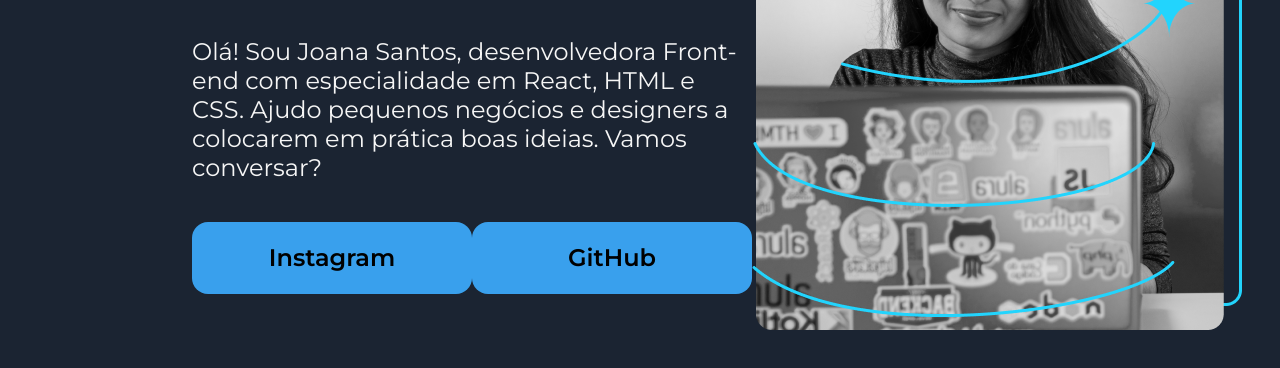
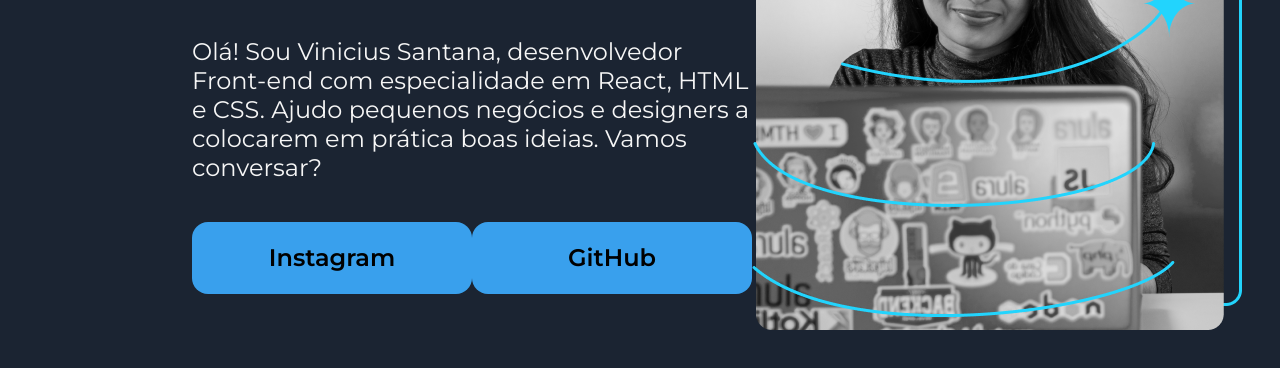
Before and after one commit to VStwokey/Alura-Figma, a plain HTML site: page index.html in a window 1280 px wide. Shown: the part 348-716 px from the top of the page. Drawn offline with nearby package versions, Linux system fonts and the light colour scheme.

Commit message:
Projeto Figma

```diff
--- a/index.html
+++ b/index.html
@@ -12,7 +12,7 @@
     <main class="apresentacao">
         <section class="apresentacao__conteudo">
             <h1 class="apresentacao__conteudo__titulo"> Eleve seu negócio digital a outro nível <strong class="titulo-destaque">com um Front-end de qualidade!</strong></h1>
-            <p class="apresentacao__conteudo__texto">Olá! Sou Joana Santos, desenvolvedora Front-end com especialidade em React, HTML e CSS. Ajudo pequenos negócios e designers a colocarem em prática boas ideias. Vamos conversar?</p>
+            <p class="apresentacao__conteudo__texto">Olá! Sou Vinicius Santana, desenvolvedor Front-end com especialidade em React, HTML e CSS. Ajudo pequenos negócios e designers a colocarem em prática boas ideias. Vamos conversar?</p>
             <div class="apresentacao__links">
                 <a class="apresentacao__links__link" href="https://www.instagram.com/vstwokey/">Instagram</a>
                 <a class="apresentacao__links__link" href="https://github.com/VStwokey">GitHub</a>
```
